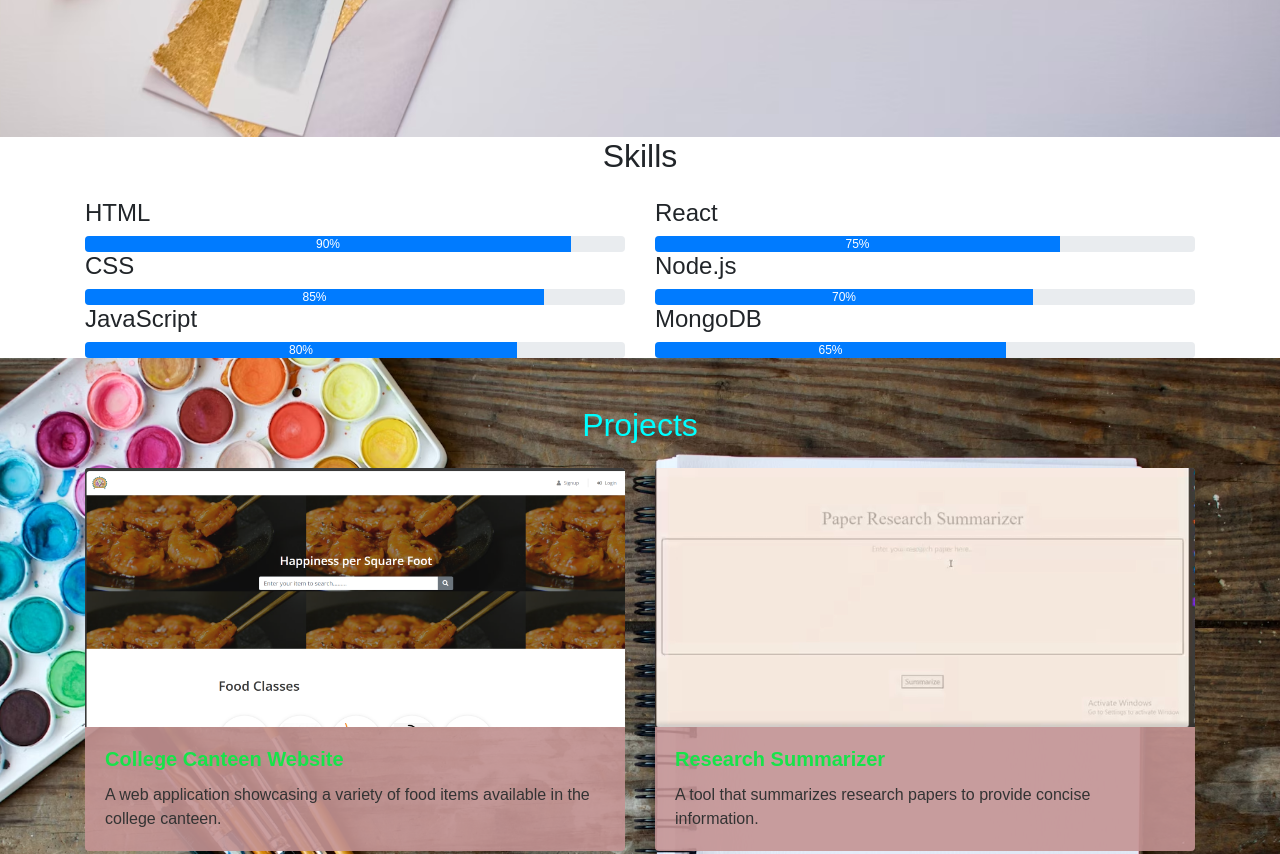
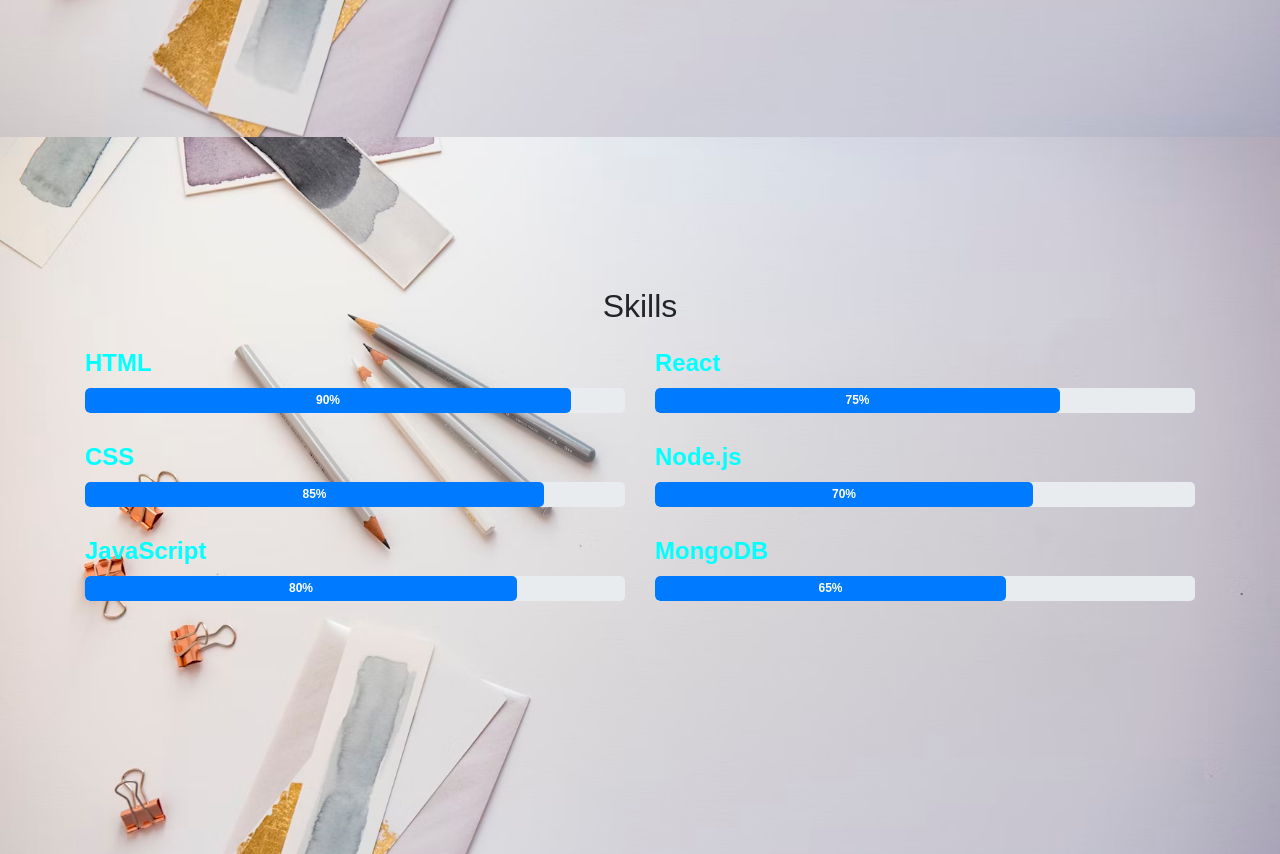
Before and after one commit to vamsi123-paidi/portfolio-vamsi-paidi, a plain HTML site: page index.html in a window 1280 px wide. Shown: the part 1620-2474 px from the top of the page. Drawn offline with nearby package versions, Linux system fonts and the light colour scheme.

Commit message:
Update style.css

```diff
--- a/style.css
+++ b/style.css
@@ -123,6 +123,40 @@ header {
     display: block;
 }
 
+
+.skills-section {
+    background: url('img/bg1.jpg') no-repeat center center/cover;
+    padding: 150px 0;
+    min-height: 100vh;
+}
+
+.skill {
+    margin-bottom: 30px;
+    color: aqua;
+}
+
+.skill h4 {
+    font-weight: bold;
+    margin-bottom: 10px;
+    color: aqua;
+}
+
+.progress {
+    height: 25px;
+    background-color: #e9ecef;
+    border-radius: 5px;
+}
+
+.progress-bar {
+    background-color: #007bff;
+    font-weight: bold;
+    display: flex;
+    align-items: center;
+    justify-content: center;
+    color: #fff;
+    border-radius: 5px;
+}
+
 .project-section {
     background: url('img/bg2.jpg') no-repeat center center/cover;
     color: aqua;
@@ -246,6 +280,10 @@ header {
     .contact-section form {
         padding: 20px;
     }
+
+    .skills-section{
+        padding: 60px 0;
+    }
 }
 
 footer {
```
